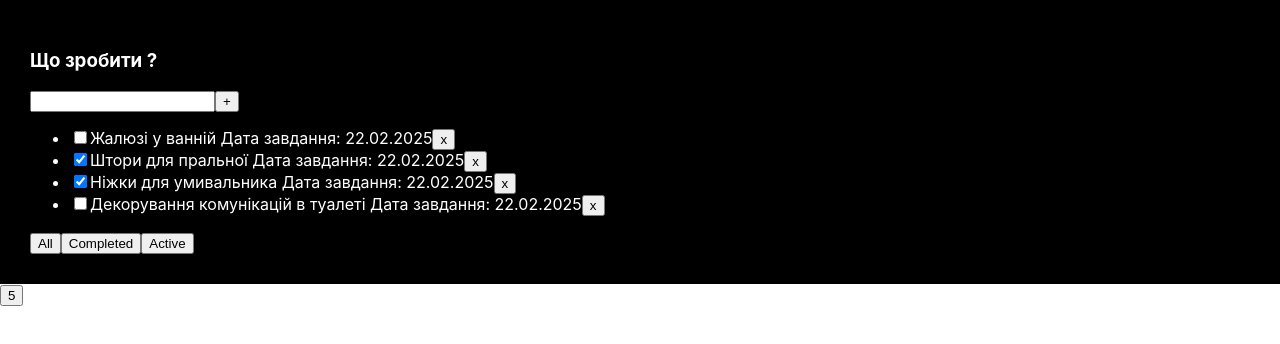
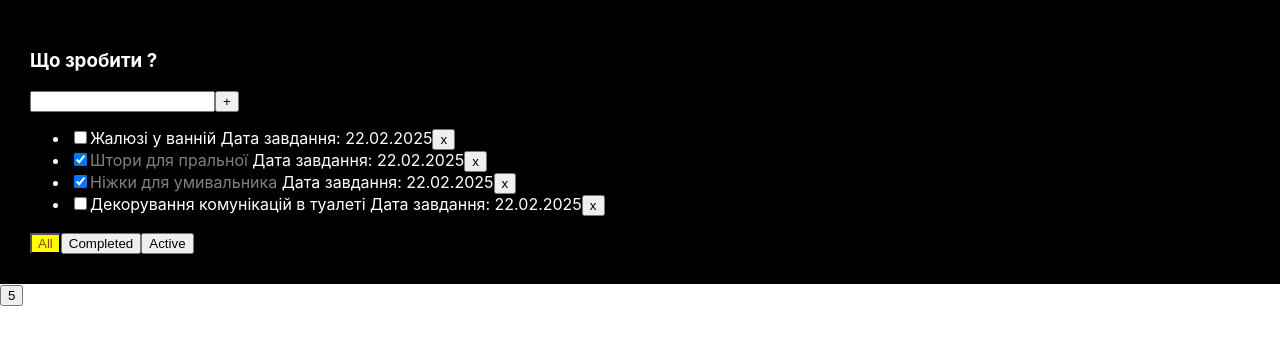
Before and after one commit to IvanSlivenko/todo-list-from-it-camasutra_v_2, a React (Create React App) app in the folder it-incubator-todolist-ts-video/: page / in a window 1280 px wide. Shown: the top 344 px of the page. Built offline with nearby package versions, Linux system fonts and the light colour scheme.

Commit message:
27-02-2025-12-39

```diff
--- a/it-incubator-todolist-ts-video/src/App.css
+++ b/it-incubator-todolist-ts-video/src/App.css
@@ -9,3 +9,22 @@
 .App > div {
   margin-right: 50px;
 }
+
+.error {
+  /*border: red 1px solid;*/
+  border: saddlebrown;
+  background: saddlebrown;
+}
+
+.error-message {
+  /*color: red;*/
+  color: yellow;
+}
+.active-filter {
+  /*background-color: aquamarine;*/
+  background-color: yellow;
+  color: saddlebrown;
+}
+.is-done {
+  opacity: 0.5;
+}
--- a/it-incubator-todolist-ts-video/src/App.tsx
+++ b/it-incubator-todolist-ts-video/src/App.tsx
@@ -94,6 +94,7 @@ function App() {
                 changeFilter={changeFilter}
                 addTask={addTask}
                 changeTaskStatus={changeStatus}
+                filter={filter}
 
 
             />
--- a/it-incubator-todolist-ts-video/src/TodoList.tsx
+++ b/it-incubator-todolist-ts-video/src/TodoList.tsx
@@ -17,6 +17,7 @@ type PropsType = {
     changeFilter: (value: FilterValuesType) => void,
     addTask: (currentTitle: string) => void
     changeTaskStatus: (taskId: string, status: boolean) => void
+    filter: FilterValuesType
 
 
 }
@@ -24,38 +25,44 @@ type PropsType = {
 export function TodoList(props: PropsType) {
 
     const [newTaskTitle, setNewTaskTitle] = useState("");
+    const [error, setError] = useState<string | null>(null)
 
     const onNewTitleChange = (e: ChangeEvent<HTMLInputElement>) => {
         setNewTaskTitle(e.currentTarget.value)
     }
 
     const onKeyPresHandler = (e: KeyboardEvent<HTMLInputElement>) => {
-        if(newTaskTitle.trim() === ""){
+        setError(null);
+        if (newTaskTitle.trim() === "") {
+            setError("Field is requared")
             return;
         }
 
-        if(newTaskTitle === "херня"){
+        if (newTaskTitle === "херня") {
+
             return;
         }
 
         if (e.key === "Enter") {
             props.addTask(newTaskTitle);
             setNewTaskTitle("");
+
         }
     }
 
 
-
     const addTask = () => {
-        if(newTaskTitle.trim() === ""){
+        if (newTaskTitle.trim() === "") {
+            setError("Field is requared")
             return;
         }
 
-        if(newTaskTitle === "херня"){
+        if (newTaskTitle === "херня") {
             return;
         }
         props.addTask(newTaskTitle);
         setNewTaskTitle("");
+        setError("");
     }
 
 
@@ -80,8 +87,10 @@ export function TodoList(props: PropsType) {
                     value={newTaskTitle}
                     onChange={onNewTitleChange}
                     onKeyDown={onKeyPresHandler}
+                    className={error ? "error" : ""}
                 />
                 <button onClick={addTask}>+</button>
+                {error && <div className={"error-message"}>{error}</div>}
             </div>
             <ul>
 
@@ -92,7 +101,7 @@ export function TodoList(props: PropsType) {
                                 props.removeTask(t.id);
                             }
 
-                            const onChangeHandler = (e: ChangeEvent<HTMLInputElement>)=> {
+                            const onChangeHandler = (e: ChangeEvent<HTMLInputElement>) => {
                                 // console.log(`буде змінено статус для задання ${t.title} на ${!e.currentTarget.checked}`);
                                 props.changeTaskStatus(t.id, e.currentTarget.checked)
                             }
@@ -102,7 +111,7 @@ export function TodoList(props: PropsType) {
                                     checked={t.isDone}
                                     onChange={onChangeHandler}
                                 />
-                                <span>{t.title}</span>
+                                <span className={t.isDone ? "is-done" : ""}>{t.title}</span>
                                 <span> Дата завдання: {t.period}</span>
                                 <button onClick={onRemoveHandler}>x</button>
                             </li>
@@ -113,9 +122,14 @@ export function TodoList(props: PropsType) {
 
             </ul>
             <div>
-                <button onClick={onAllClickFilter}> All</button>
-                <button onClick={onCompletedClickFilter}> Completed</button>
-                <button onClick={onActiveClickFilter}> Active</button>
+                <button onClick={onAllClickFilter} className={props.filter === "all" ? "active-filter" : ""}> All
+                </button>
+                <button onClick={onCompletedClickFilter}
+                        className={props.filter === "completed" ? "active-filter" : ""}> Completed
+                </button>
+                <button onClick={onActiveClickFilter}
+                        className={props.filter === "active" ? "active-filter" : ""}> Active
+                </button>
             </div>
 
         </div>
```
Also changed, not shown: it-incubator-todolist-ts-video/descriptions.txt.
